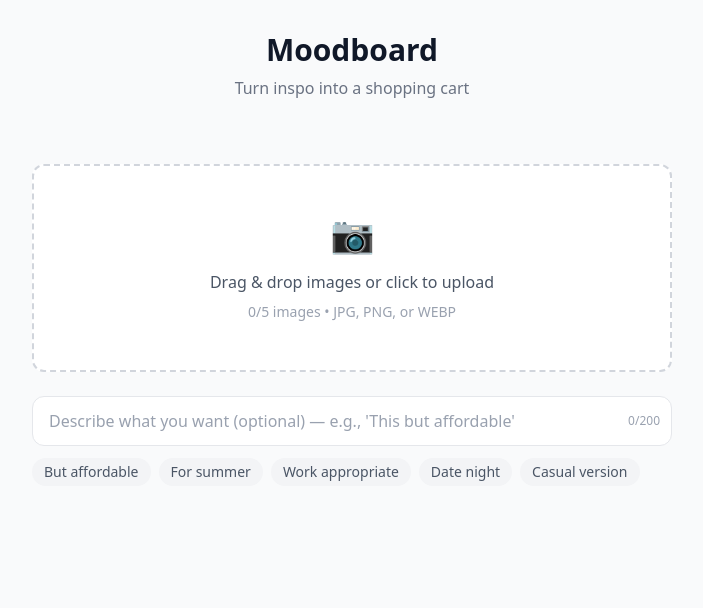
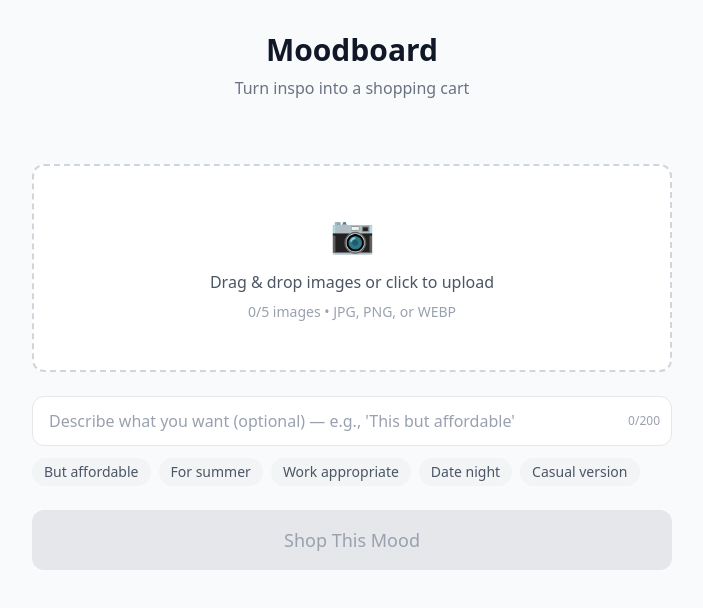
Before and after one commit to codebyellalesperance/moodboard, a React (Vite) app: page / in a window 1280 px wide. Shown: the top 608 px of the page, without its empty margins (288-991 px from the left). Built offline with nearby package versions, Linux system fonts and the light colour scheme.

Commit message:
feat: add submit button

```diff
--- a/src/App.jsx
+++ b/src/App.jsx
@@ -2,10 +2,24 @@ import { useState } from 'react'
 import Header from './components/Header'
 import ImageUploader from './components/ImageUploader'
 import PromptInput from './components/PromptInput'
+import SubmitButton from './components/SubmitButton'
 
 function App() {
   const [images, setImages] = useState([])
   const [prompt, setPrompt] = useState('')
+  const [loading, setLoading] = useState(false)
+
+  const handleSubmit = () => {
+    console.log('Submitting:', { images, prompt })
+    // TODO: Wire up API in later step
+
+    // Simulate loading for now
+    setLoading(true)
+    setTimeout(() => {
+      setLoading(false)
+      alert('API will be connected in a later step!')
+    }, 2000)
+  }
 
   return (
     <div className="min-h-screen bg-gray-50 pb-20">
@@ -15,6 +29,11 @@ function App() {
         <main className="mt-8 space-y-6">
           <ImageUploader images={images} setImages={setImages} />
           <PromptInput prompt={prompt} setPrompt={setPrompt} />
+          <SubmitButton
+            disabled={images.length === 0}
+            onClick={handleSubmit}
+            loading={loading}
+          />
         </main>
       </div>
     </div>
--- /dev/null
+++ b/src/components/SubmitButton.jsx
@@ -0,0 +1,24 @@
+function SubmitButton({ disabled, onClick, loading }) {
+    return (
+        <button
+            onClick={onClick}
+            disabled={disabled || loading}
+            className={`w-full py-4 rounded-xl font-medium text-lg transition-all
+        ${disabled || loading
+                    ? 'bg-gray-200 text-gray-400 cursor-not-allowed'
+                    : 'bg-gray-900 text-white hover:bg-gray-800 active:scale-[0.99]'
+                }`}
+        >
+            {loading ? (
+                <span className="flex items-center justify-center gap-2">
+                    <span className="w-5 h-5 border-2 border-white border-t-transparent rounded-full animate-spin" />
+                    Analyzing your mood...
+                </span>
+            ) : (
+                'Shop This Mood'
+            )}
+        </button>
+    )
+}
+
+export default SubmitButton
```
